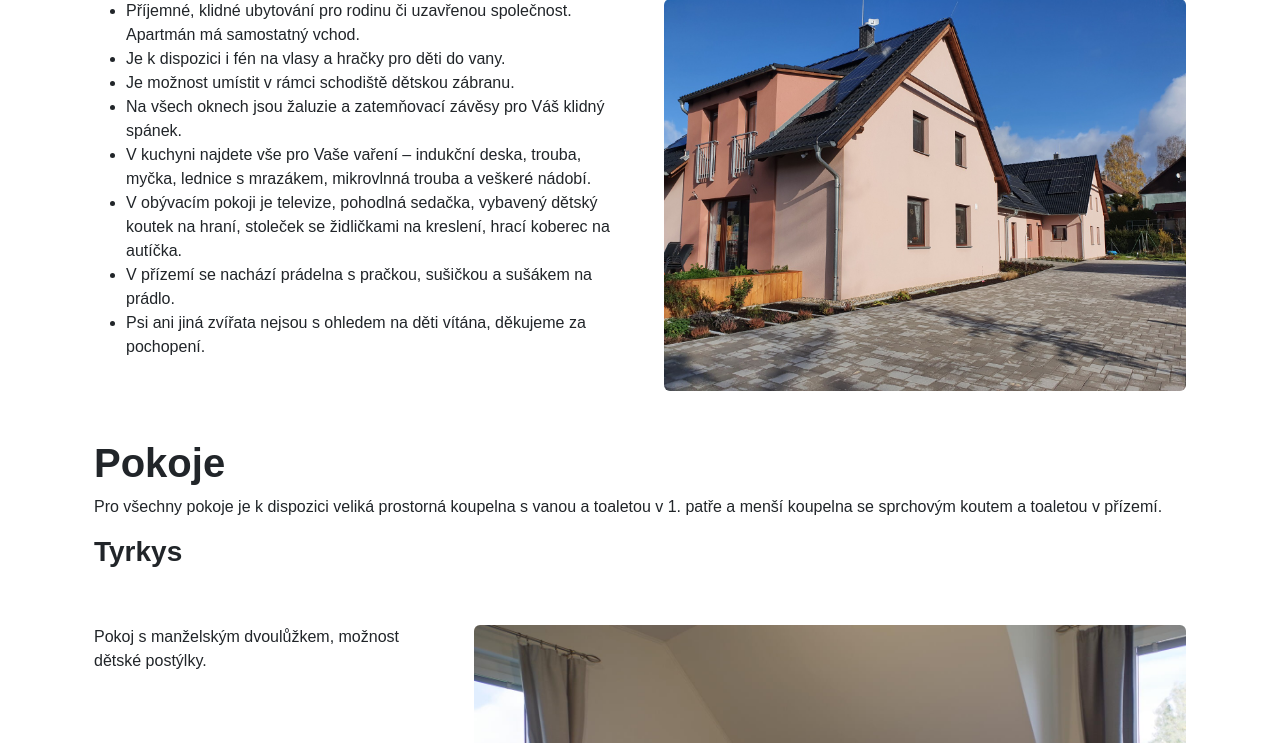
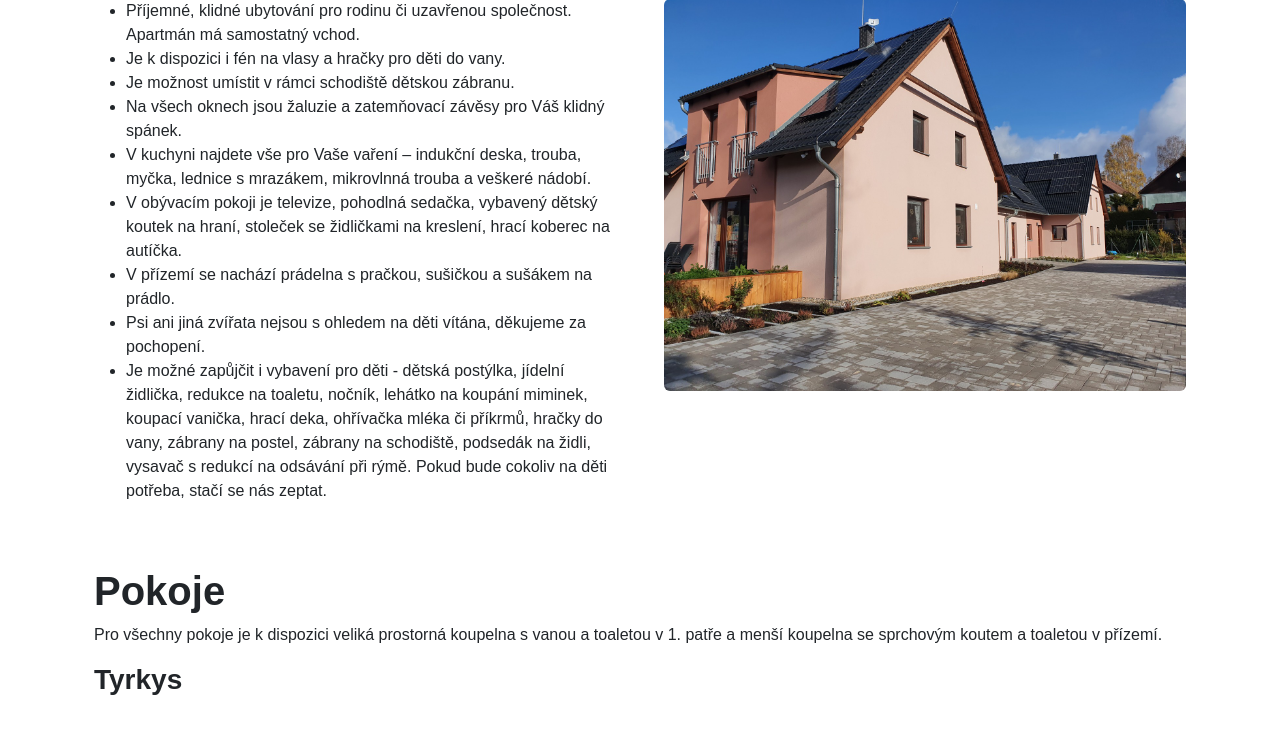
Before and after one commit to nijel/apartmancvikov, a Django app: page /en/ in a window 1280 px wide. Shown: the part 773-1516 px from the top of the page. Run offline with Django 3.2, Linux system fonts and the light colour scheme; some libraries are stand-ins or nearby versions; some web fonts are replaced.

Commit message:
More info

```diff
--- a/apartmancvikov/templates/index.html
+++ b/apartmancvikov/templates/index.html
@@ -31,6 +31,7 @@
     <li>{% trans "V obývacím pokoji je televize, pohodlná sedačka, vybavený dětský koutek na hraní, stoleček se židličkami na kreslení, hrací koberec na autíčka." %}
     <li>{% trans "V přízemí se nachází prádelna s pračkou, sušičkou a sušákem na prádlo." %}
     <li>{% trans "Psi ani jiná zvířata nejsou s ohledem na děti vítána, děkujeme za pochopení." %}
+    <li>{% trans "Je možné zapůjčit i vybavení pro děti - dětská postýlka, jídelní židlička, redukce na toaletu, nočník, lehátko na koupání miminek, koupací vanička, hrací deka, ohřívačka mléka či příkrmů, hračky do vany, zábrany na postel, zábrany na schodiště, podsedák na židli, vysavač s redukcí na odsávání při rýmě. Pokud bude cokoliv na děti potřeba, stačí se nás zeptat." %}
   </ul>
     </div>
   </div>
```
Also changed, not shown: apartmancvikov/locale/de/LC_MESSAGES/django.po, apartmancvikov/locale/en/LC_MESSAGES/django.po.
